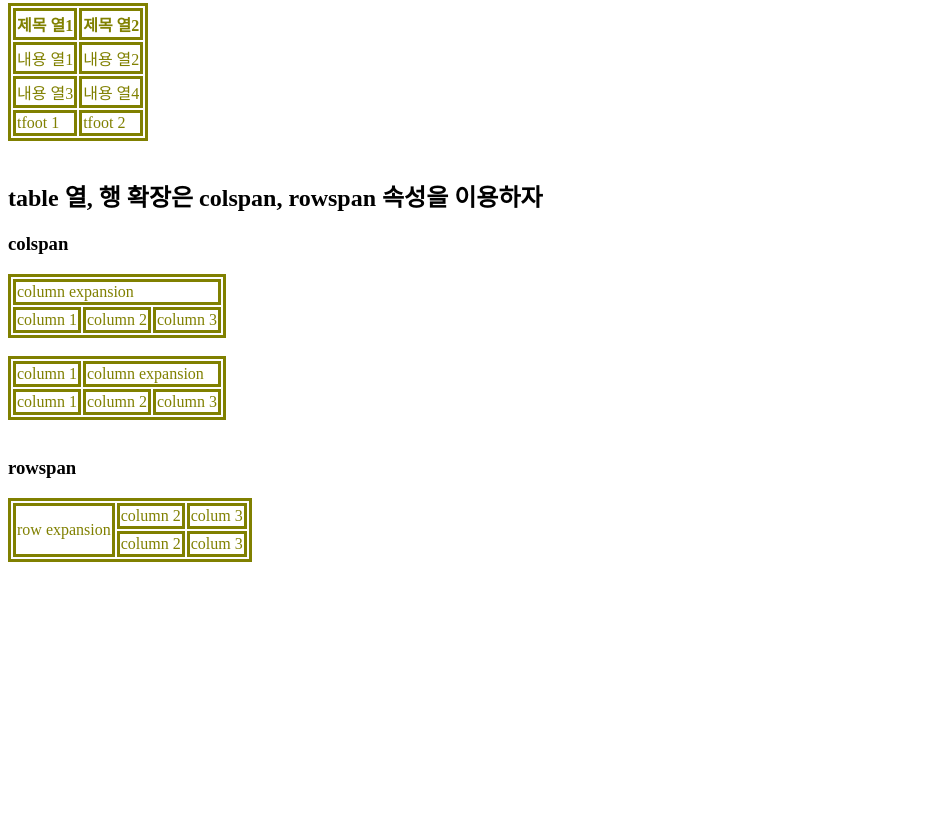
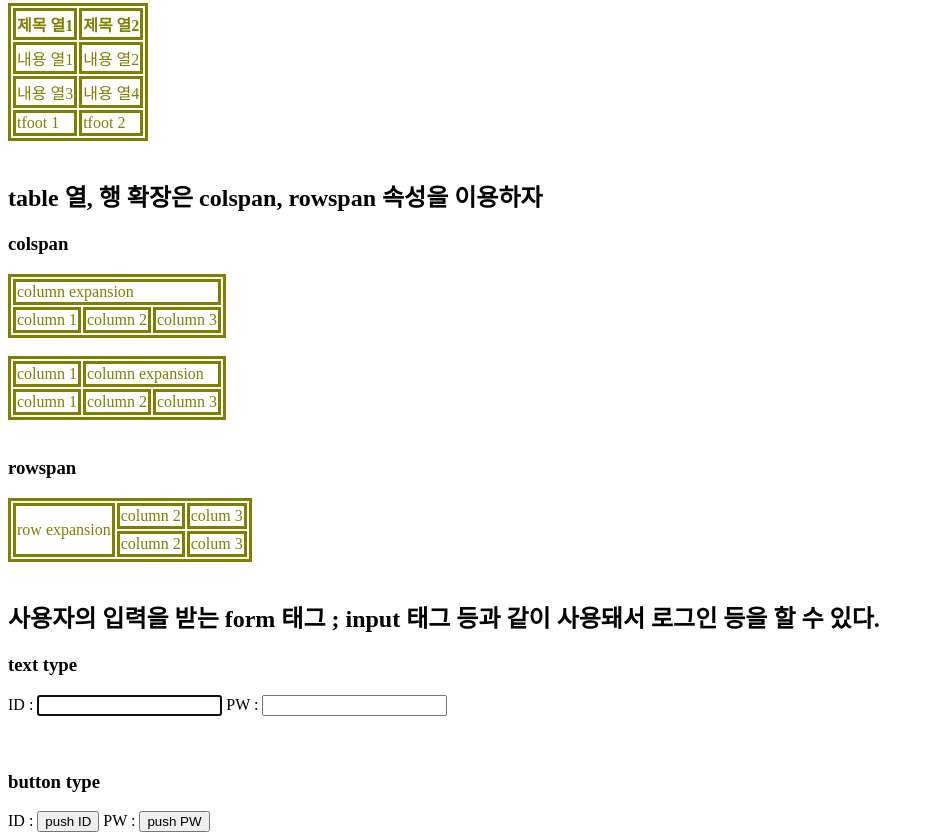
Before and after one commit to Egenieee/frontend-practice, a plain HTML site: page html_practice/html_tag.html in a window 1280 px wide. Shown: the part 1601-2441 px from the top of the page, without its empty margins (0-934 px from the left). Before the commit the page ends 2171 px from the top, so only its background shows below. Drawn offline with Linux system fonts and the light colour scheme.

Commit message:
practice html tag

```diff
--- a/html_practice/html_tag.html
+++ b/html_practice/html_tag.html
@@ -142,5 +142,25 @@
             <td>colum 3</td>
         </tr>
     </table>
+
+    <br>
+    <!-- form, input 태그 -->
+    <h2>사용자의 입력을 받는 form 태그 ; input 태그 등과 같이 사용돼서 로그인 등을 할 수 있다.</h2>
+    <h3>text type</h3>
+    <form action="login.html" method="post">
+        <!-- text로 입력 받아서 id, pw에 입력 내용 담아서 url로 넘어간다.-->
+        <!-- autofocus는 창을 열면 바로 커서가 들어가있다. autocomplete는 자동완성 기능 on, off로 설정 가능-->
+        ID : <input type="text" name="id" autofocus>
+        PW : <input type="text" name="pw" autocomplete="on">
+    </form>
+    <br>
+    <br>
+    <h3>button type</h3>
+    <form action="login.html" method="post">
+        <!-- 버튼으로 입력 받아서 id, pw에 입력 내용 담아서 url로 넘어간다.-->
+        ID : <input type="button" value="push ID" name="id">
+        PW : <input type="button" value="push PW" name="pw">
+    </form>
+    <!-- 입력 태그에는 버튼, 체크 박스, 텍스트 등 많은 타입이 있다. -->
 </body>
 </html>
```
